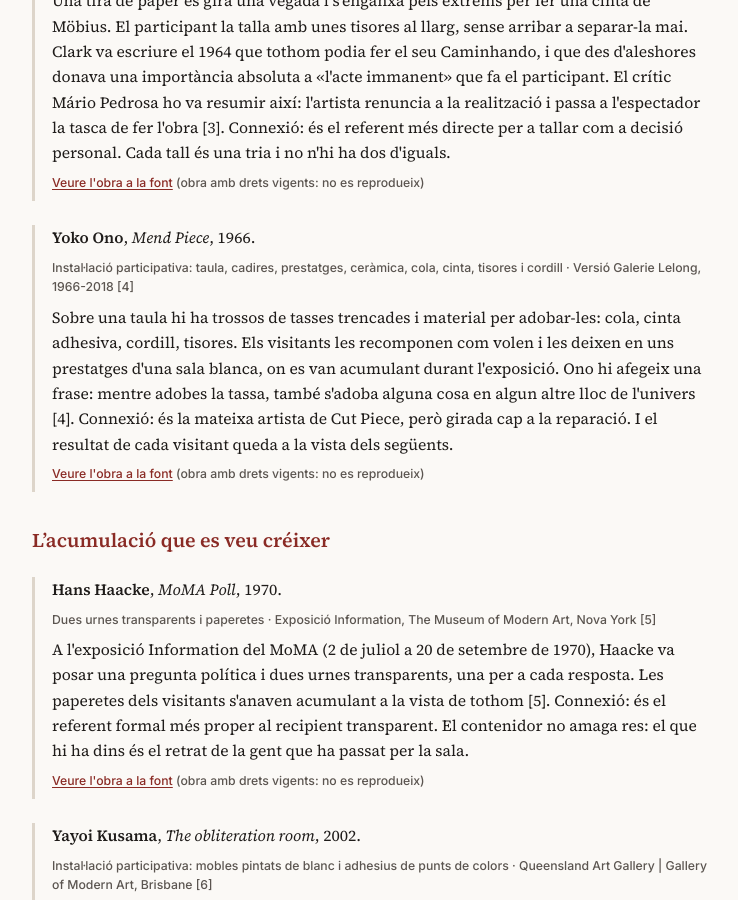
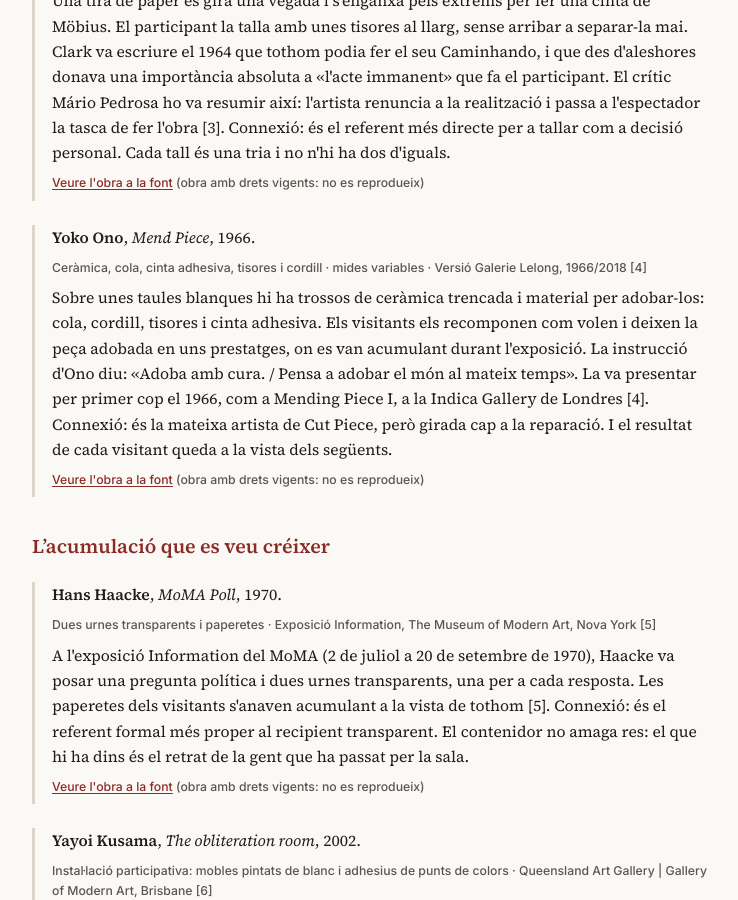
Before and after one commit to ea3igt/diari-estetica, a Jekyll site: the page built from annexos/t07-cut-piece-tela/index.md, in a window 1280 px wide and 900 px high, scrolled down 2298 px. Shown: the whole window, without its empty margins (268-1006 px from the left). Built offline with Jekyll 4.4.1, drawn with Linux system fonts in a browser that asks for light colours; some of the changed text lies outside the part shown.

Commit message:
Annex 9: font de Mend Piece (Whitechapel i Galerie Lelong)

```diff
--- a/annexos/t07-cut-piece-tela/index.md
+++ b/annexos/t07-cut-piece-tela/index.md
@@ -46,7 +46,7 @@ Els agrupo per la part de la proposta amb què connecten: el gest de tallar, l'a
 
 {% include obra.html autor="Lygia Clark" titol="Caminhando" any="1963" tecnica="Proposició: tira de paper, cola i tisores" museu="Text de l'artista de 1964 [3]" text="Una tira de paper es gira una vegada i s'enganxa pels extrems per fer una cinta de Möbius. El participant la talla amb unes tisores al llarg, sense arribar a separar-la mai. Clark va escriure el 1964 que tothom podia fer el seu Caminhando, i que des d'aleshores donava una importància absoluta a «l'acte immanent» que fa el participant. El crític Mário Pedrosa ho va resumir així: l'artista renuncia a la realització i passa a l'espectador la tasca de fer l'obra [3]. Connexió: és el referent més directe per a tallar com a decisió personal. Cada tall és una tria i no n'hi ha dos d'iguals." enllac="https://post.moma.org/part-1-affective-geometry-immanent-acts-lygia-clark-and-performance/" %}
 
-{% include obra.html autor="Yoko Ono" titol="Mend Piece" any="1966" tecnica="Instal·lació participativa: taula, cadires, prestatges, ceràmica, cola, cinta, tisores i cordill" museu="Versió Galerie Lelong, 1966-2018 [4]" text="Sobre una taula hi ha trossos de tasses trencades i material per adobar-les: cola, cinta adhesiva, cordill, tisores. Els visitants les recomponen com volen i les deixen en uns prestatges d'una sala blanca, on es van acumulant durant l'exposició. Ono hi afegeix una frase: mentre adobes la tassa, també s'adoba alguna cosa en algun altre lloc de l'univers [4]. Connexió: és la mateixa artista de Cut Piece, però girada cap a la reparació. I el resultat de cada visitant queda a la vista dels següents." enllac="https://www.artbasel.com/catalog/artwork/69701/Yoko-Ono-Mend-Piece-Galerie-Lelong-version" %}
+{% include obra.html autor="Yoko Ono" titol="Mend Piece" any="1966" tecnica="Ceràmica, cola, cinta adhesiva, tisores i cordill · mides variables" museu="Versió Galerie Lelong, 1966/2018 [4]" text="Sobre unes taules blanques hi ha trossos de ceràmica trencada i material per adobar-los: cola, cordill, tisores i cinta adhesiva. Els visitants els recomponen com volen i deixen la peça adobada en uns prestatges, on es van acumulant durant l'exposició. La instrucció d'Ono diu: «Adoba amb cura. / Pensa a adobar el món al mateix temps». La va presentar per primer cop el 1966, com a Mending Piece I, a la Indica Gallery de Londres [4]. Connexió: és la mateixa artista de Cut Piece, però girada cap a la reparació. I el resultat de cada visitant queda a la vista dels següents." enllac="https://galerielelong.com/artworks/23199-yoko-ono-mend-piece-galerie-lelong-version-1966-2018/" %}
 
 ### L'acumulació que es veu créixer
 
@@ -132,7 +132,7 @@ Referències amb dades bibliogràfiques d'estil APA i numeració interna per fac
 
 **3.** Lepecki, A. (2017, 8 d'agost). Part 1: Affective geometry, immanent acts: Lygia Clark and performance. *post*. The Museum of Modern Art. [https://post.moma.org/part-1-affective-geometry-immanent-acts-lygia-clark-and-performance/](https://post.moma.org/part-1-affective-geometry-immanent-acts-lygia-clark-and-performance/)
 
-**4.** Art Basel. (s. d.). *Yoko Ono. Mend Piece (Galerie Lelong version), 1966-2018*. [https://www.artbasel.com/catalog/artwork/69701/Yoko-Ono-Mend-Piece-Galerie-Lelong-version](https://www.artbasel.com/catalog/artwork/69701/Yoko-Ono-Mend-Piece-Galerie-Lelong-version)
+**4.** Whitechapel Gallery. (2021). *Whitechapel Gallery visitors are invited to participate in an interactive installation by world famous artist, musician and activist Yoko Ono* [Nota de premsa]. [https://www.whitechapelgallery.org/about/press/whitechapel-gallery-visitors-are-invited-to-participate-in-an-interactive-installation-by-world-famous-artist-musician-and-activist-yoko-ono/](https://www.whitechapelgallery.org/about/press/whitechapel-gallery-visitors-are-invited-to-participate-in-an-interactive-installation-by-world-famous-artist-musician-and-activist-yoko-ono/). Vegeu també Galerie Lelong. (s. d.). *Yoko Ono. Mend Piece (Galerie Lelong Version), 1966/2018*. [https://galerielelong.com/artworks/23199-yoko-ono-mend-piece-galerie-lelong-version-1966-2018/](https://galerielelong.com/artworks/23199-yoko-ono-mend-piece-galerie-lelong-version-1966-2018/)
 
 **5.** Museo Nacional Centro de Arte Reina Sofía. (s. d.). *Proposal: Poll of MoMA visitors*. [https://guernica.museoreinasofia.es/en/node/16081](https://guernica.museoreinasofia.es/en/node/16081)
 
```
